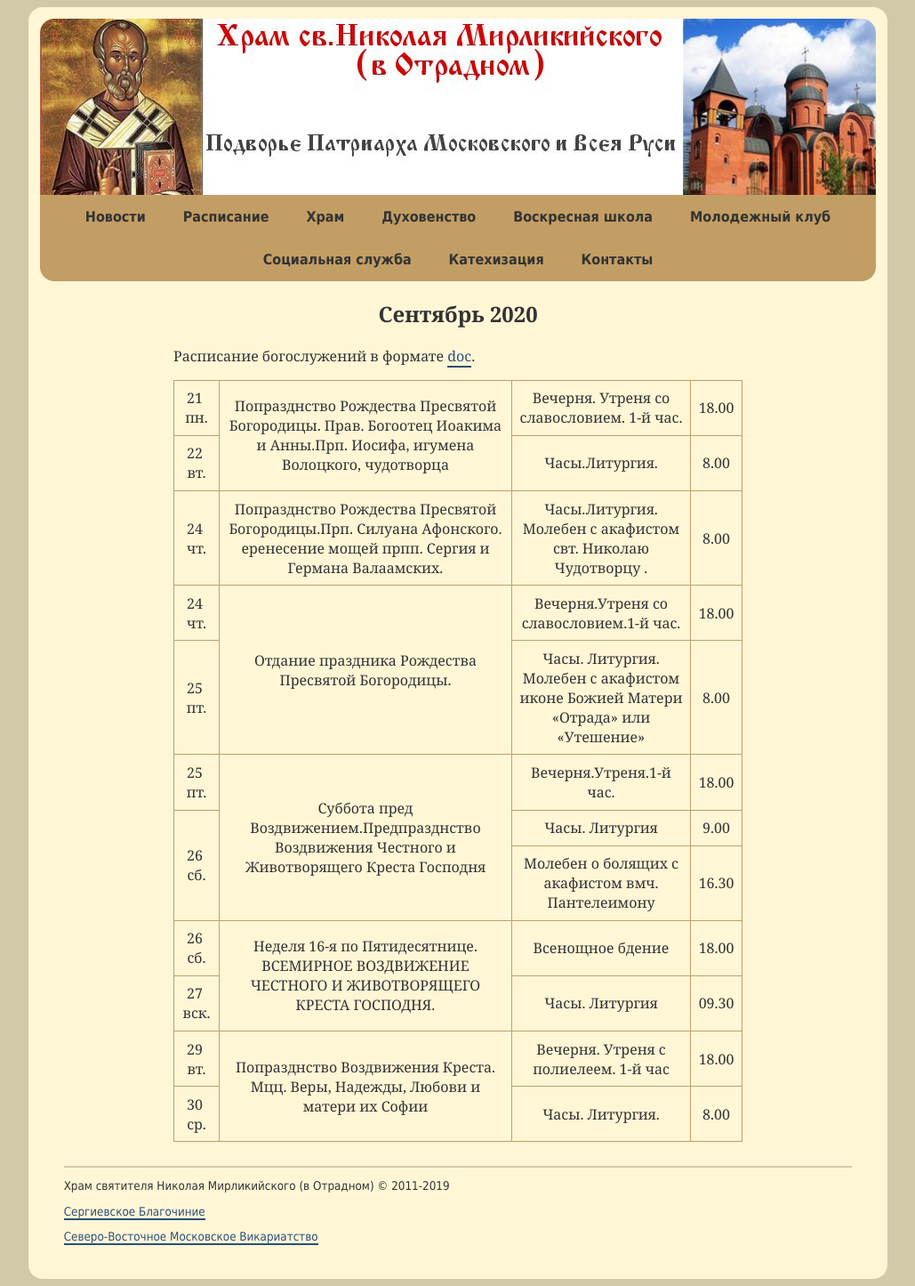
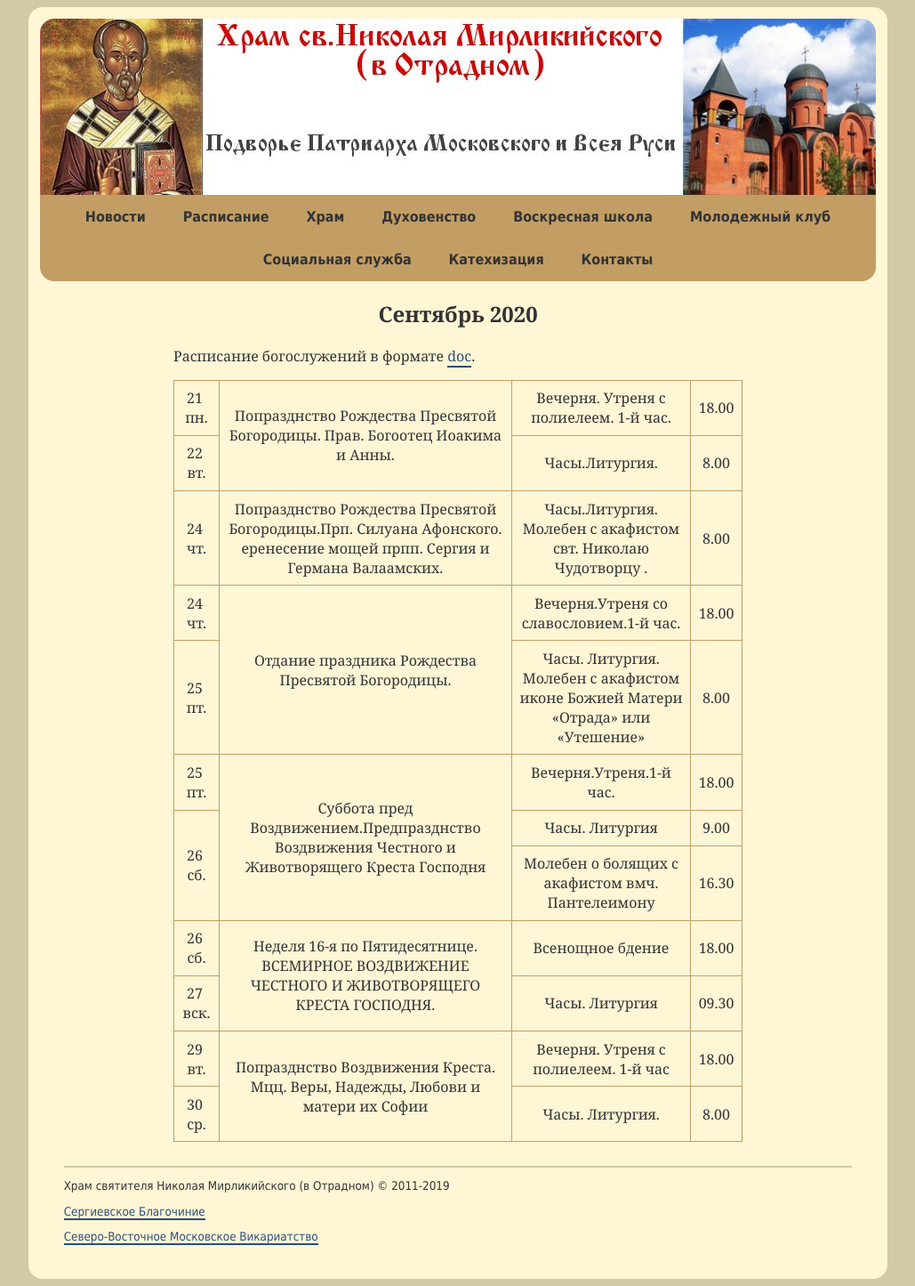
Before and after one commit to hramotradnoe/hramotradnoe.github.io, a Jekyll site: the page built from schedule/index.html, in a window 1280 px wide. Shown: the whole page at 89% size, without its empty margins (125-1154 px from the left). Built offline with Jekyll 4.4.1, drawn with Linux system fonts in a browser that asks for light colours.

Commit message:
Update schedule.yml

```diff
--- a/_data/schedule.yml
+++ b/_data/schedule.yml
@@ -1,11 +1,11 @@
 period: Сентябрь 2020
 link: "https://docs.google.com/document/d/1RScirE-xLMjb4EfQz5LvSX5FGjYeo9nfB4e2p290uzY/edit?usp=sharing"
 timetable:
- - description : "Попразднство Рождества Пресвятой Богородицы. Прав. Богоотец Иоакима и Анны.Прп. Иосифа, игумена Волоцкого, чудотворца"
+ - description : "Попразднство Рождества Пресвятой Богородицы. Прав. Богоотец Иоакима и Анны."
    services    :
       - day   : 21&nbsp; пн.
         time  : '18.00'
-        title : "Вечерня. Утреня со славословием. 1-й час."
+        title : "Вечерня. Утреня с полиелеем. 1-й час."
       - day   : 22&nbsp; вт.
         time  : '8.00'
         title : "Часы.Литургия."
```
